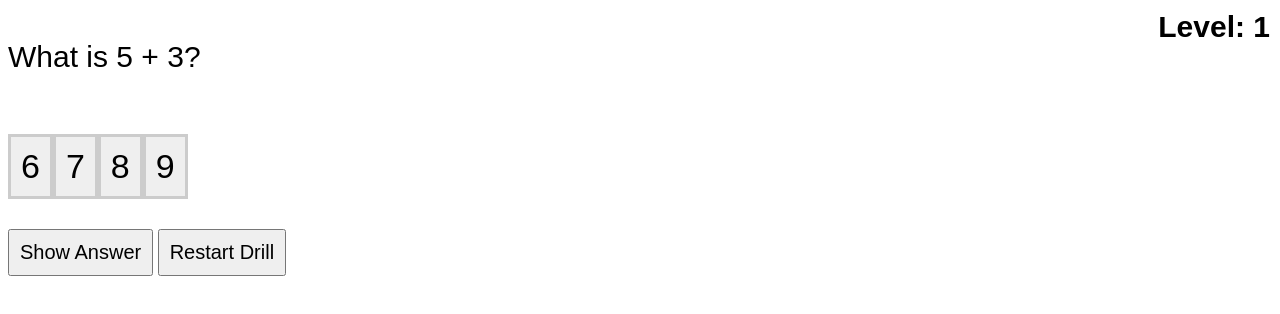
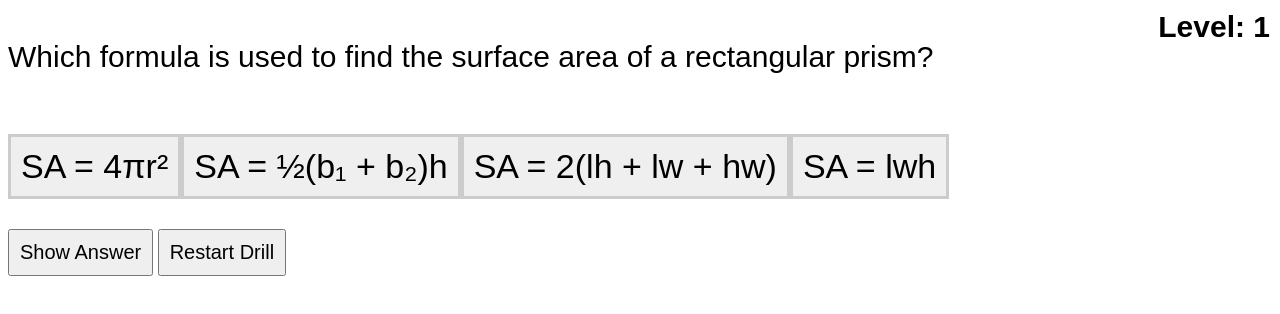
Before and after one commit to shaleah22/geometry, a plain HTML site: page index.html in a window 1280 px wide. Drawn offline with Linux system fonts and the light colour scheme.

Commit message:
Update index.html

```diff
--- a/index.html
+++ b/index.html
@@ -116,11 +116,6 @@
         });
 
         const questions = [
-            {"question": "What is 5 + 3?", "answer": "8", "options": ["6", "7", "8", "9"], "imageUrl": ""},
-            {"question": "What is the capital of France?", "answer": "Paris", "options": ["London", "Berlin", "Paris", "Madrid"], "imageUrl": ""},
-
-
-
 
 {"question":"Which formula is used to find the surface area of a rectangular prism?","answer":"SA = 2(lh + lw + hw)","imageUrl":"","options":["SA = 4πr²","SA = ½(b₁ + b₂)h","SA = 2(lh + lw + hw)","SA = lwh"]},
 {"question":"Which formula is used to find the surface area of a square pyramid?","answer":"SA = 2bs + b²","imageUrl":"","options":["SA = 2bs + b²","SA = 2πr² + 2πrh","SA = bh","SA = ½bhℓ"]},
```
